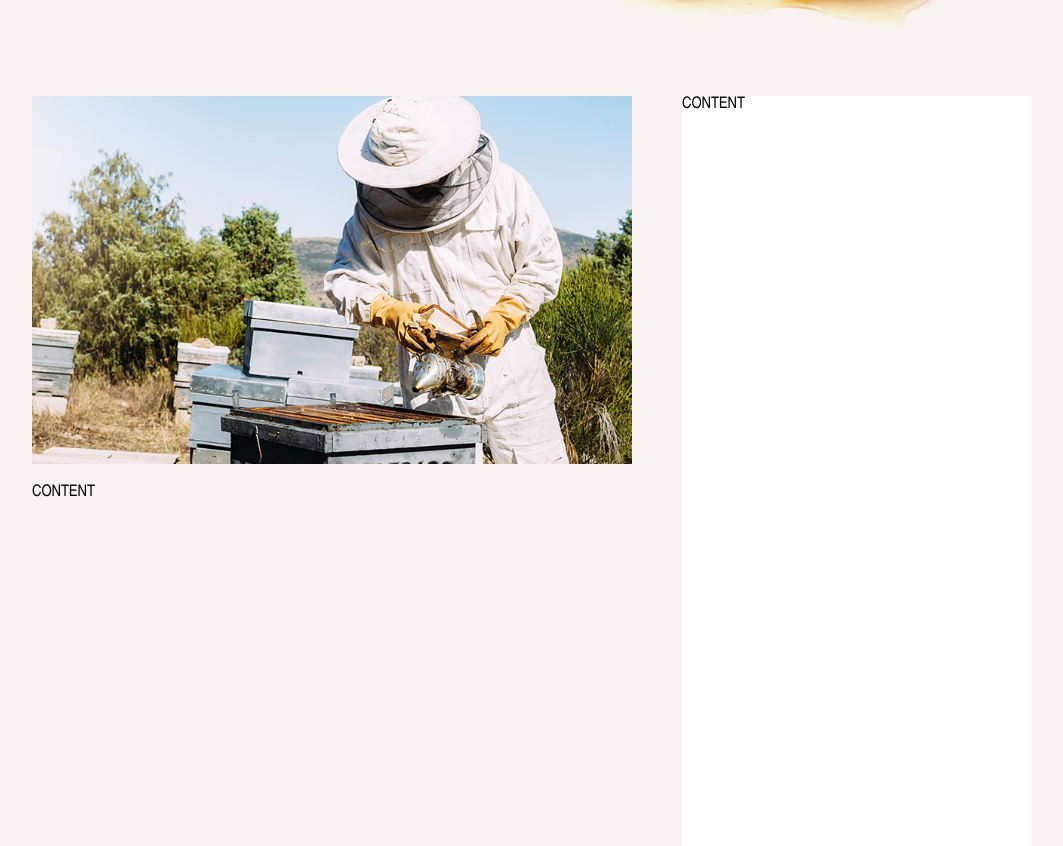
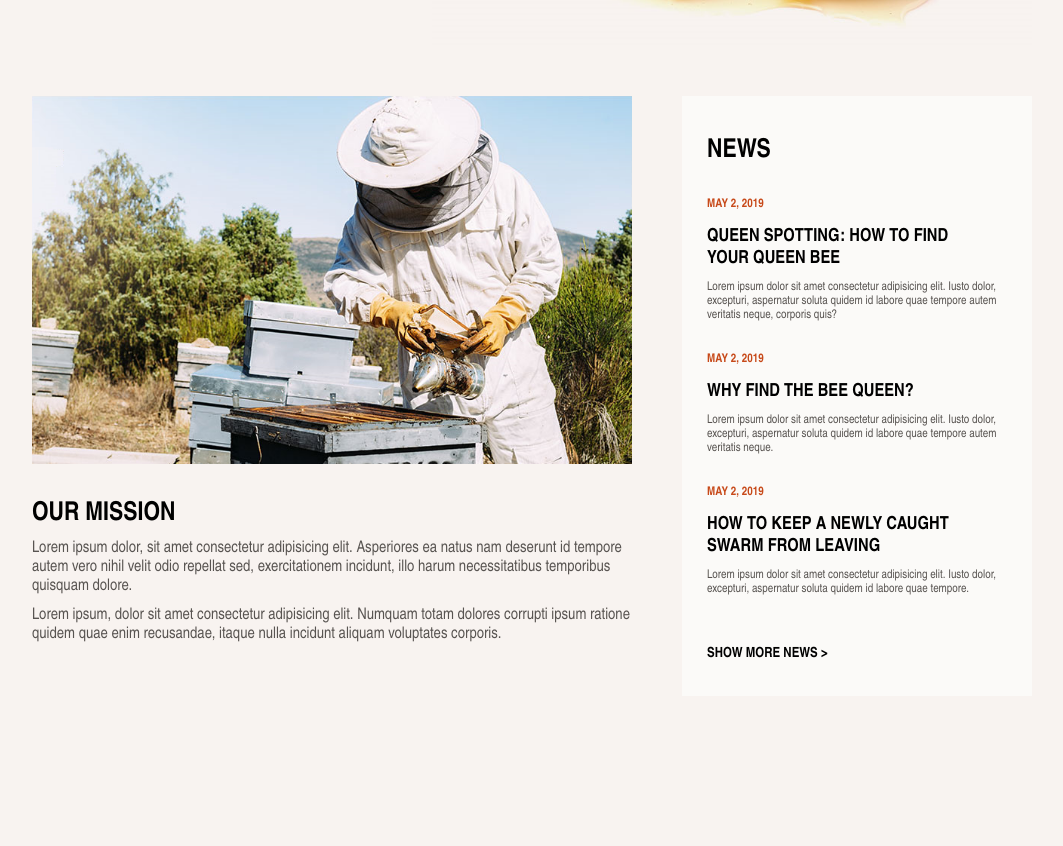
Before and after one commit to ArturasKi/7-honeybee, a website: page index.html in a window 1280 px wide. Shown: the part 692-1538 px from the top of the page, without its empty margins (108-1171 px from the left). After the commit the page ends 1388 px from the top, so only its background shows below. Drawn offline with Linux system fonts and the light colour scheme.

Commit message:
Beekeeper columns HTML and CSS

```diff
--- a/css/main.css
+++ b/css/main.css
@@ -63,8 +63,9 @@
     width: 35%;
     margin-top: 50px;
     float: right;
-    background-color: white;
-    height: 750px;
+    background-color: #FBFAF8;
+    height: 600px;
+    padding: 25px;
 }
 
 .beekeeper-column {
@@ -72,3 +73,52 @@
     float: left;
     margin-top: 20px;
 }
+
+.h-2 {
+    width: 100%;
+    margin-top: 15px;
+    float: left;
+    font-size: 26px;
+    font-weight: bold;
+}
+
+.date {
+    float: left;
+    margin-top: 30px;
+    font-weight: bold;
+    font-size: 12px;
+    color: #C74919;
+}
+
+.h-3 {
+    width: 100%;
+    float: left;
+    margin-top: 15px;
+    float: left;
+    font-size: 18px;
+    font-weight: bold;
+}
+
+.text-1 {
+    float: left;
+    margin-top: 10px;
+    font-size: 12px;
+    color: #585451;
+}
+
+.a-link {
+    float: left;
+    width: 100%;
+    margin-top: 50px;
+    font-weight: bold;
+    font-size: 14px;
+    text-decoration: none;
+    color: black;
+}
+
+.text-2 {
+    float: left;
+    margin-top: 10px;
+    font-size: 16px;
+    color: #585451;
+}
--- a/index.html
+++ b/index.html
@@ -34,10 +34,22 @@
         <img class="img-pure" href="#" src="./img/honey-pure.png">
         <img class="img-beekeeper" href="#" src="./img/beekeeper.png">
         <div class="right-column">
-            CONTENT
+            <p class="h-2">NEWS</p>
+            <p class="date">MAY 2, 2019</p>
+            <p class="h-3">QUEEN SPOTTING: HOW TO FIND<br>YOUR QUEEN BEE</p>
+            <p class="text-1">Lorem ipsum dolor sit amet consectetur adipisicing elit. Iusto dolor, excepturi, aspernatur soluta quidem id labore quae tempore autem veritatis neque, corporis quis? </p>
+            <p class="date">MAY 2, 2019</p>
+            <p class="h-3">WHY FIND THE BEE QUEEN?</p>
+            <p class="text-1">Lorem ipsum dolor sit amet consectetur adipisicing elit. Iusto dolor, excepturi, aspernatur soluta quidem id labore quae tempore autem veritatis neque.</p>
+            <p class="date">MAY 2, 2019</p>
+            <p class="h-3">HOW TO KEEP A NEWLY CAUGHT SWARM FROM LEAVING</p>
+            <p class="text-1">Lorem ipsum dolor sit amet consectetur adipisicing elit. Iusto dolor, excepturi, aspernatur soluta quidem id labore quae tempore.</p>
+            <a href="#" class="a-link">SHOW MORE NEWS ></a>
         </div>
         <div class="beekeeper-column">
-            CONTENT
+            <p class="h-2">OUR MISSION</p>
+            <p class="text-2">Lorem ipsum dolor, sit amet consectetur adipisicing elit. Asperiores ea natus nam deserunt id tempore autem vero nihil velit odio repellat sed, exercitationem incidunt, illo harum necessitatibus temporibus quisquam dolore.</p>
+            <p class="text-2">Lorem ipsum, dolor sit amet consectetur adipisicing elit. Numquam totam dolores corrupti ipsum ratione quidem quae enim recusandae, itaque nulla incidunt aliquam voluptates corporis.</p>
         </div>
     </main>
     <footer>
```
